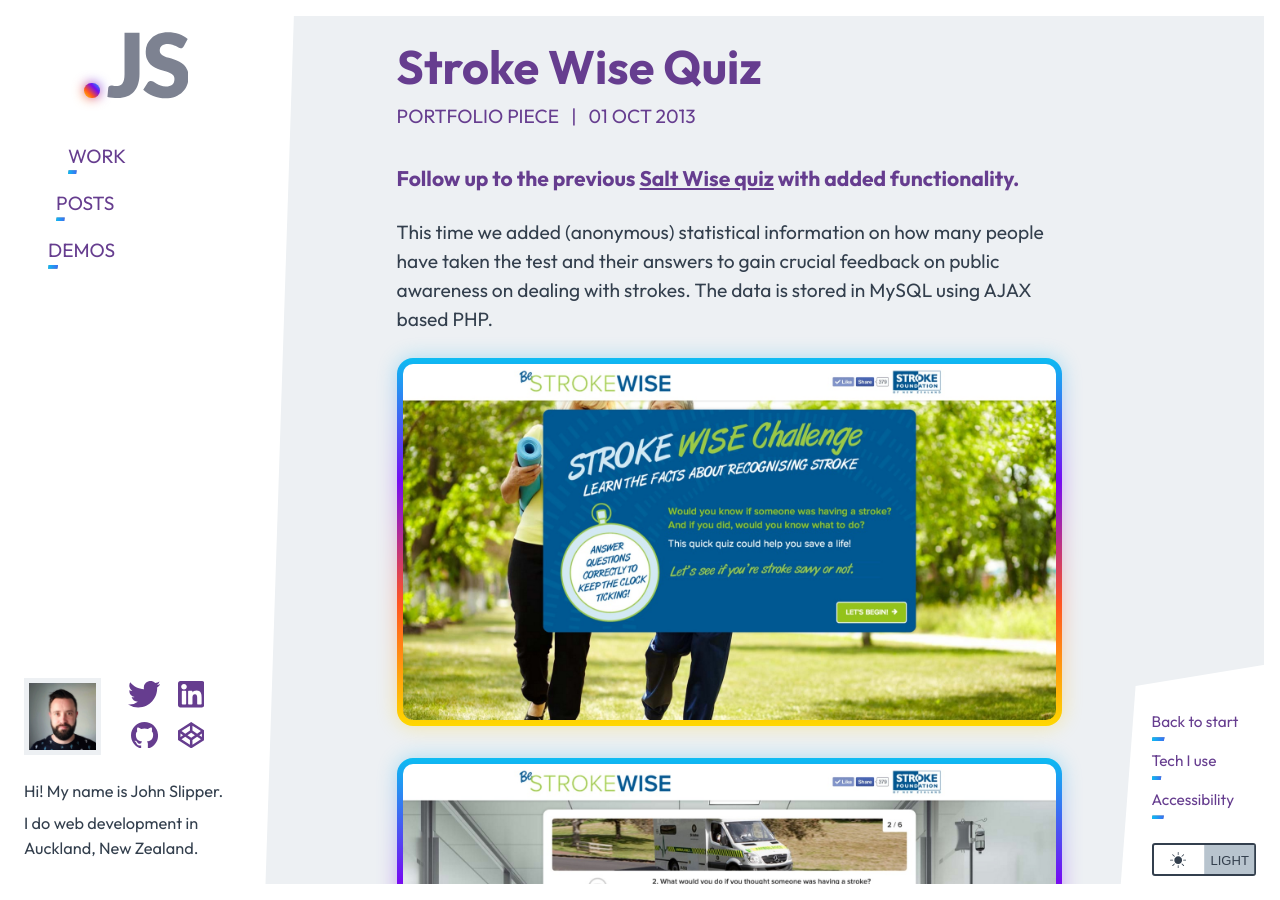
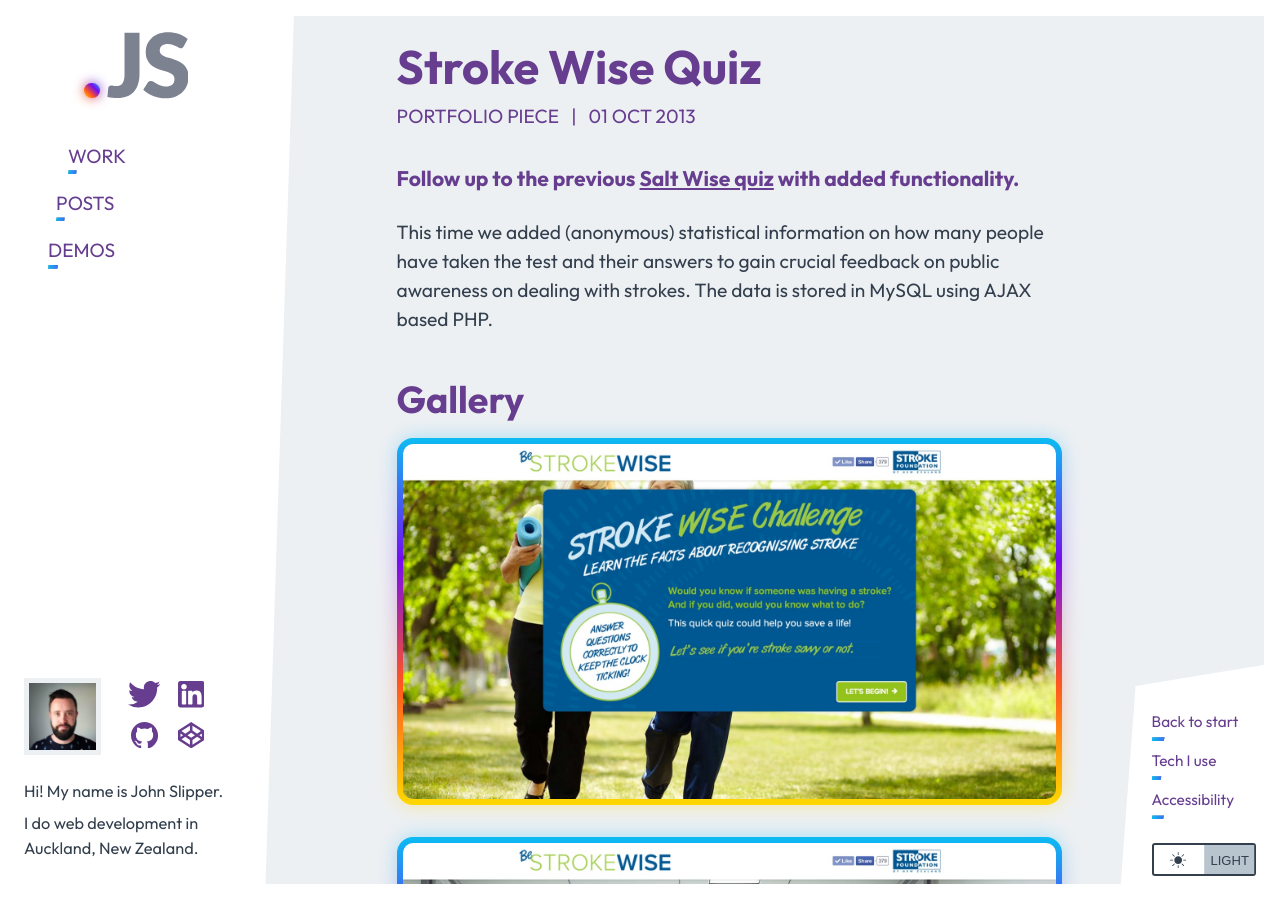
Before and after one commit to johnslipper/johnslipper.github.io, a Jekyll site: the page built from _posts/2013-10-01-stroke-wise-quiz.html, in a window 1280 px wide and 900 px high. Built offline with Jekyll 4.4.1, drawn with Linux system fonts in a browser that asks for light colours.

Commit message:
Gallery title

```diff
--- a/_includes/post.html
+++ b/_includes/post.html
@@ -46,6 +46,7 @@
 
     {% if page.gallery %}
     <div class="post__gallery">
+        <h2>Gallery</h2>
         {% for image in page.gallery %}
         <div class="post__image">
             <img
```
